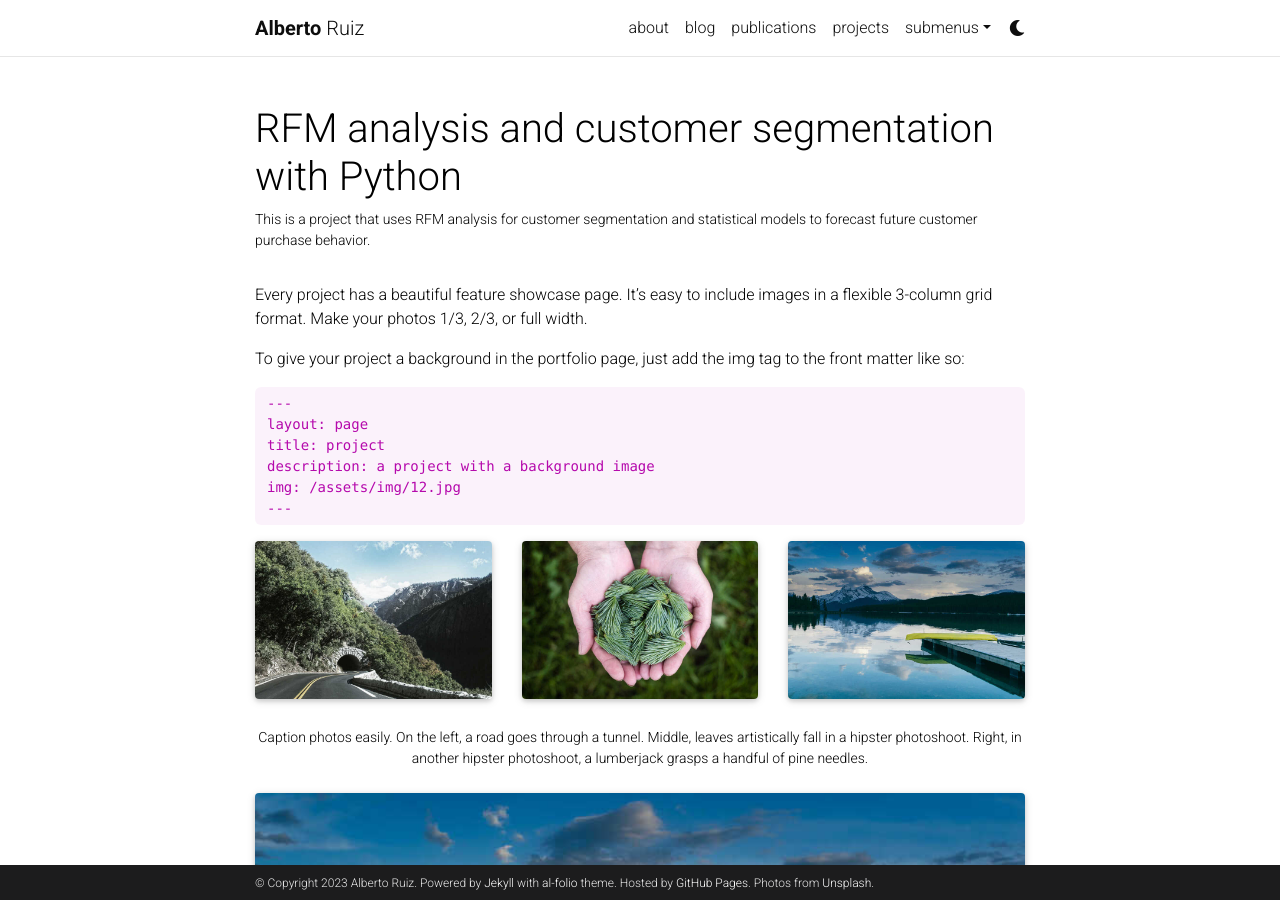
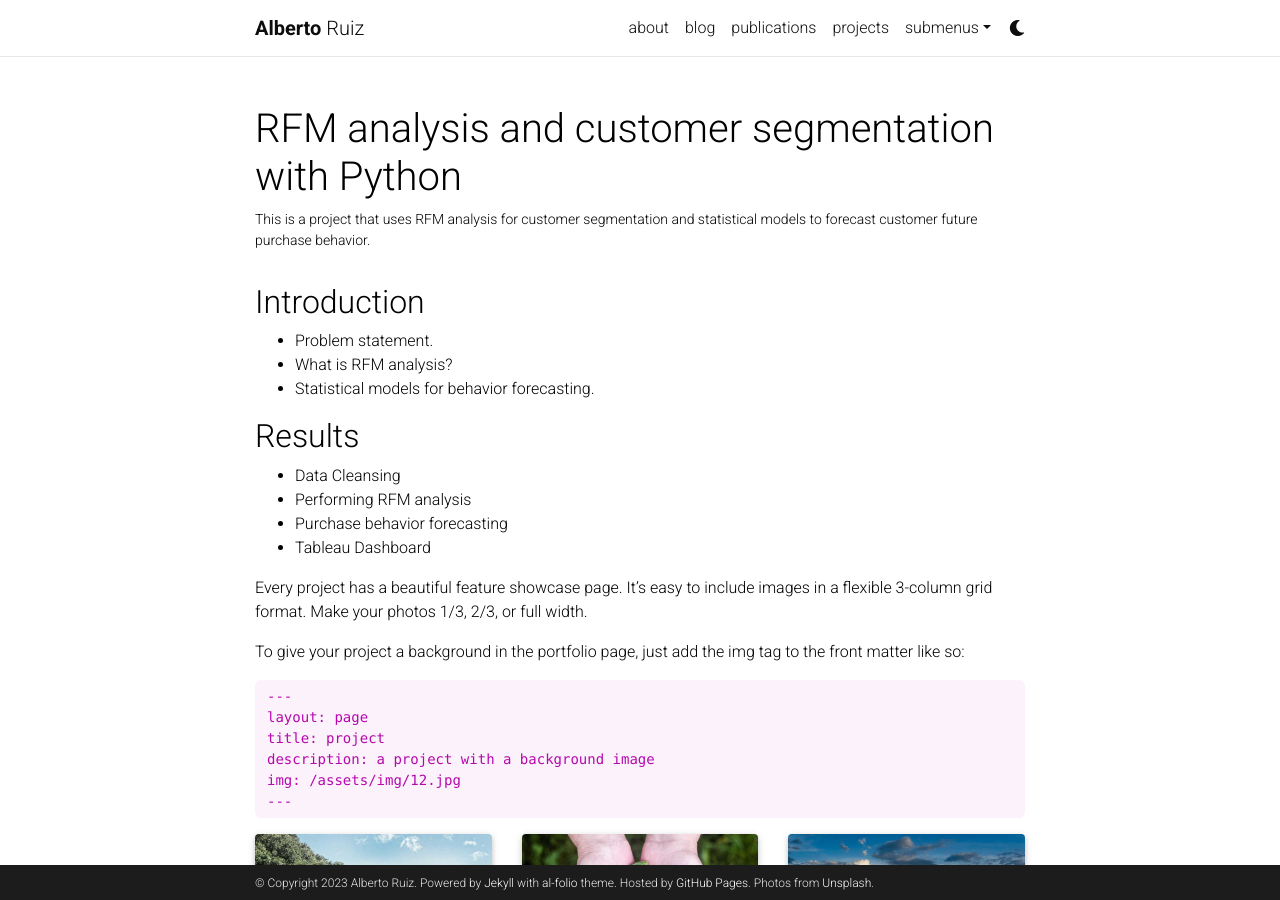
Before and after one commit to AlbertoR94/AlbertoR94, a Jekyll site: the page built from _projects/1_project.md, in a window 1280 px wide and 900 px high. Built offline with Jekyll 4.4.1, drawn with Linux system fonts in a browser that asks for light colours; full-size pictures stand in for the smaller copies a plugin makes; comment, search, counter and statistics services are not loaded; a style sheet for code colours, icons or effects is not loaded.

Commit message:
Update 1_project.md
Added text outline

```diff
--- a/_projects/1_project.md
+++ b/_projects/1_project.md
@@ -1,11 +1,22 @@
 ---
 layout: page
 title: RFM analysis and customer segmentation with Python
-description: This is a project that uses RFM analysis for customer segmentation and statistical models to forecast future customer purchase behavior.
+description: This is a project that uses RFM analysis for customer segmentation and statistical models to forecast customer future purchase behavior.
 img: assets/img/12.jpg
 importance: 1
 category: work
 ---
+
+## Introduction
+- Problem statement.
+- What is RFM analysis?
+- Statistical models for behavior forecasting.
+
+## Results
+- Data Cleansing
+- Performing RFM analysis
+- Purchase behavior forecasting
+- Tableau Dashboard
 
 Every project has a beautiful feature showcase page.
 It's easy to include images in a flexible 3-column grid format.
```
